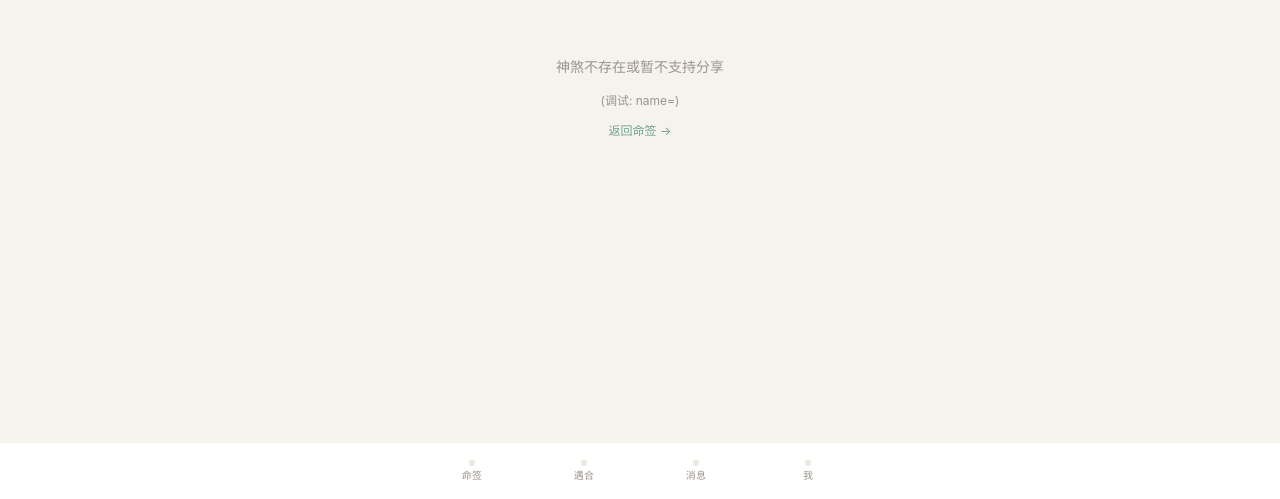
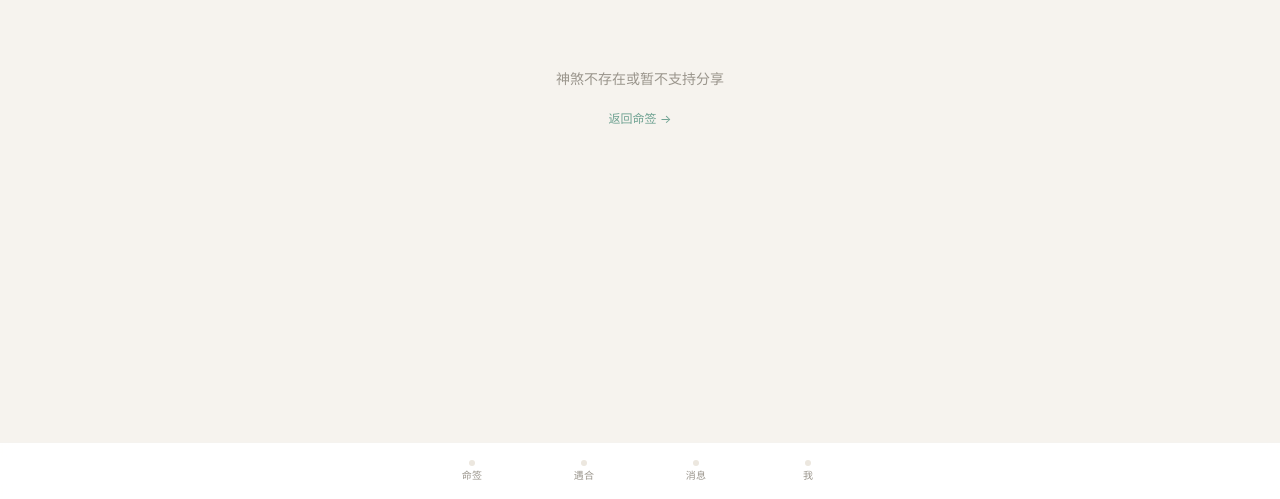
Before and after one commit to 44678020qq-ctrl/xinzhai, a Next.js app: page /share in a window 1280 px wide. Shown: the part 301-800 px from the top of the page. Built offline with nearby package versions, Linux system fonts and the light colour scheme.

Commit message:
fix: share page use useSearchParams() for name param

```diff
--- a/src/app/share/ShareClient.tsx
+++ b/src/app/share/ShareClient.tsx
@@ -1,14 +1,13 @@
 "use client";
 
 import { useEffect, useState } from "react";
+import { useSearchParams } from "next/navigation";
 import { SHENSHA_SHARE_DATA, isShareableShensha } from "@/lib/shensha-data";
 
-interface ShareClientProps {
-  name?: string;
-}
-
-export default function ShareClient({ name }: ShareClientProps) {
+export default function ShareClient() {
   const [mounted, setMounted] = useState(false);
+  const searchParams = useSearchParams();
+  const name = searchParams.get('name');
 
   useEffect(() => {
     setMounted(true);
@@ -18,15 +17,11 @@ export default function ShareClient({ name }: ShareClientProps) {
     return null;
   }
 
-  // DEBUG
-  console.log('[Share] name:', JSON.stringify(name), 'isShareable:', name ? isShareableShensha(name) : 'no-name', 'known:', ['天乙贵人','驿马','华盖','桃花','文昌贵人']);
-
   if (!name || !isShareableShensha(name)) {
     return (
       <div className="min-h-screen flex items-center justify-center bg-bg">
         <div className="text-center">
           <p className="text-sub text-sm mb-4">神煞不存在或暂不支持分享</p>
-          <p className="text-sub text-xs mb-2">(调试: name={JSON.stringify(name)})</p>
           <a href="/card" className="text-accent text-xs hover:underline">返回命签 →</a>
         </div>
       </div>
--- a/src/app/share/page.tsx
+++ b/src/app/share/page.tsx
@@ -3,16 +3,10 @@ import ShareClient from "./ShareClient";
 
 export const dynamic = 'force-dynamic';
 
-interface PageProps {
-  searchParams: { name?: string };
-}
-
-export default function SharePage({ searchParams }: PageProps) {
-  const name = searchParams?.name;
-
+export default function SharePage() {
   return (
     <Suspense fallback={<div className="min-h-screen flex items-center justify-center text-sub text-sm">加载中…</div>}>
-      <ShareClient name={name} />
+      <ShareClient />
     </Suspense>
   );
 }
```
